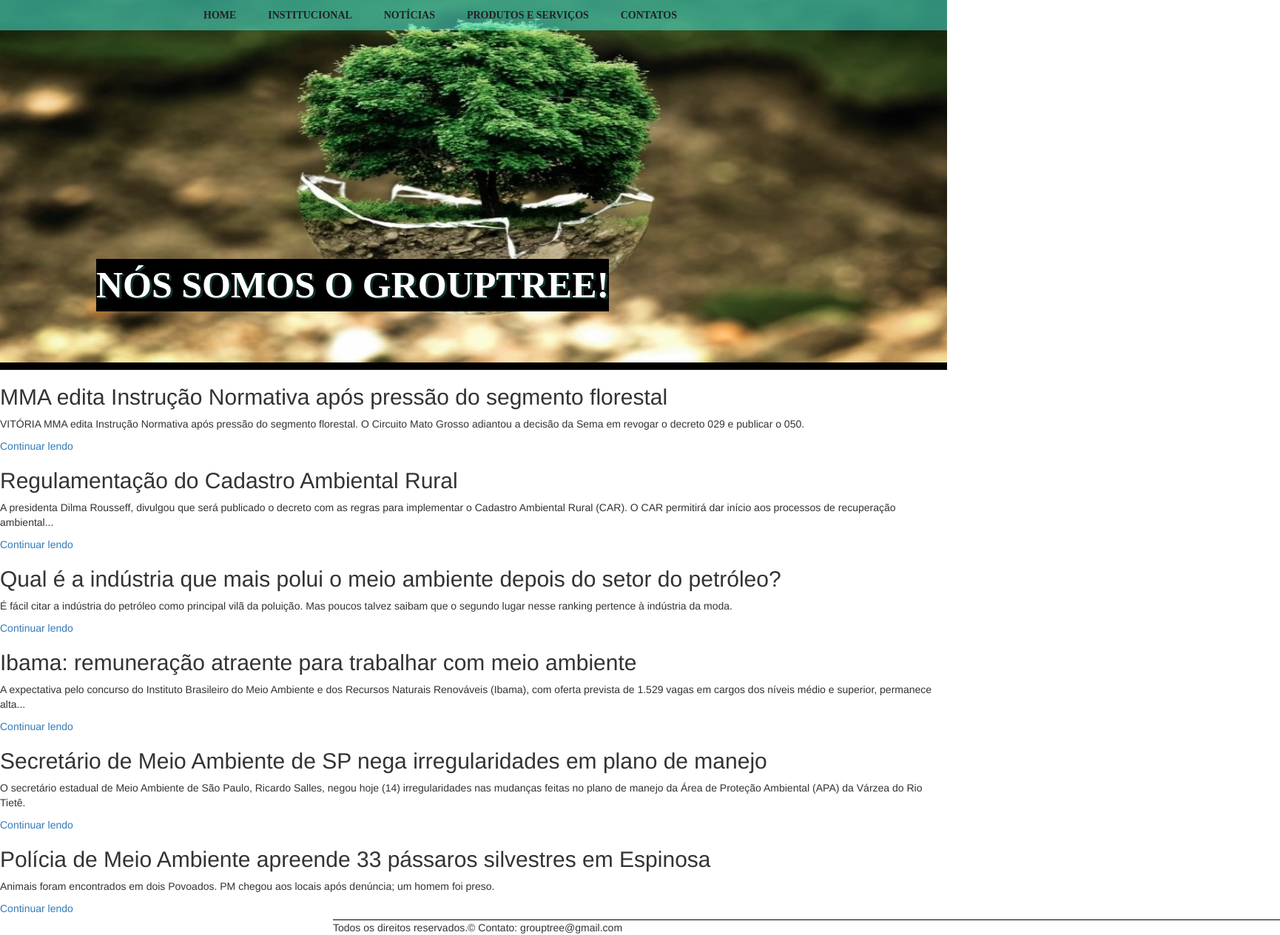
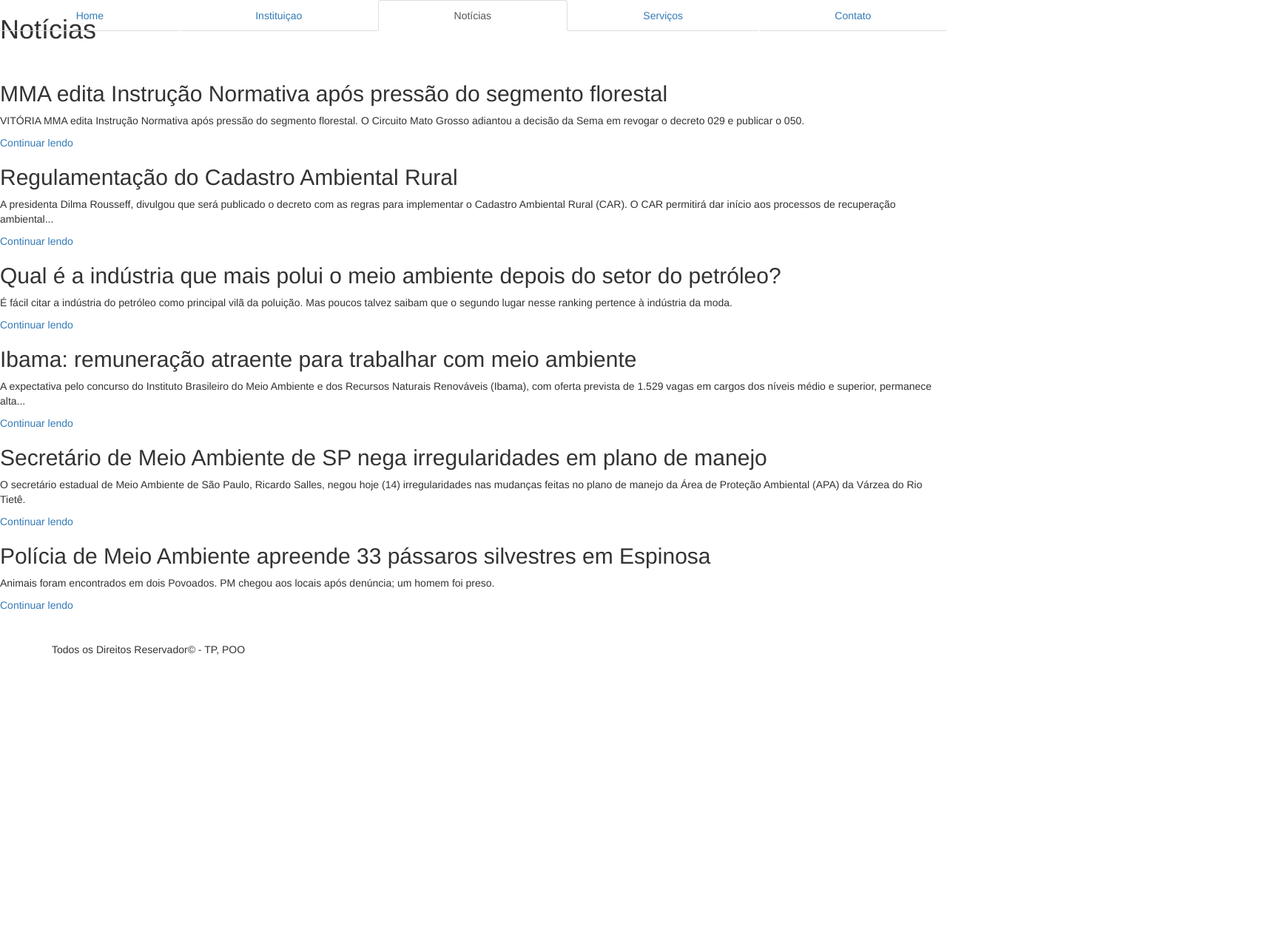
Before and after one commit to RoReis/Grupo-3-, a plain HTML site: page HTML5Application/public_html/pages/noticias.html in a window 1280 px wide. Shown: the whole page at 74% size, 1730 px wide, since content can reach past the window. After the commit the page ends 898 px from the top, so only its background shows below. Drawn offline with Linux system fonts and the light colour scheme.

Commit message:
Add files via upload

```diff
--- a/HTML5Application/public_html/pages/noticias.html
+++ b/HTML5Application/public_html/pages/noticias.html
@@ -15,25 +15,28 @@ and open the template in the editor.
     </head>
     <body>
         <!-- aqui é o menu -->
-        <div class="menu">
-	<nav class="barra_menu">
-    	<ul>
-        	<li><a href="../index.html" title="Home">HOME</a></li>
-        	<li><a href="instituicao.html" title="Sobre">INSTITUCIONAL</a></li>
-        	<li><a href="noticias.html" title="Portifolio">NOTÍCIAS</a></li>
-        	<li><a href="produtoseservicos.html" title="Nossa Equipe">PRODUTOS E SERVIÇOS</a></li>
-        	<li><a href="contatos.html" title="Contatos">CONTATOS</a></li>
+        <header>
+            <div class="container">
+                <nav class="navbar navbar-fixed-top">
+                            <ul class="nav nav-tabs nav-justified">
+                                <li><a href="../index.html">Home</a></li>
+                                <li><a href="instituicao.html">Instituiçao</a></li>
+                                <li class="active"><a href="noticias.html">Notícias</a></li>
+                                <li><a href="produtoseservicos.html">Serviços</a></li>
+                                <li><a href="contatos.html">Contato</a></li>
                             </ul>
-        </nav><!-- div barra-menu -->
-        </div><!-- div menu -->
-        <!-- Conteúdo do meio -->
+                </nav>
+            </div>
+        </header>
+
+        <!-- conteúdo do meio -->
         <div class="conteudo_meio">
-        <img src="../img/img_home.jpg" alt=""/>
-        <div class="texto_img">
-            NÓS SOMOS O GROUPTREE!
-        </div>
-        </div>
 
+        </div><!-- div conteudo_meio -->
+
+        <!-- material de noticia -->
+        <div class="texto_noticias">
+            <h1> Notícias </h1><br>
             <h2>MMA edita Instrução Normativa após pressão do segmento florestal</h2>
                     <p>VITÓRIA MMA edita Instrução Normativa após pressão do segmento florestal. O Circuito Mato Grosso adiantou a decisão da Sema em revogar o decreto 029 e publicar o 050.</p>
                     <a href="http://www.biosferamg.com.br/novidade/mma-edita-instrucao-normativa-apos-pressao-do-segmento-florestal/">Continuar lendo</a>
@@ -52,11 +55,18 @@ and open the template in the editor.
             <h2>Polícia de Meio Ambiente apreende 33 pássaros silvestres em Espinosa</h2>
                             <p>Animais foram encontrados em dois Povoados. PM chegou aos locais após denúncia; um homem foi preso.</p>
                             <a href="http://g1.globo.com/mg/grande-minas/noticia/2017/03/policia-de-meio-ambiente-apreende-33-passaros-silvestres-em-espinosa.html">Continuar lendo</a>
+        </div> <!-- Noticias -->
 
 
 
-        <div class="rodape">
-        <footer>Todos os direitos reservados.©  Contato: grouptree@gmail.com</footer>
+
+        <br>
+        <!-- Aqui é o rodapé -->
+        <footer class="footer">
+            <div class="container">
+                <br>
+                <p>Todos os Direitos Reservador&copy; - TP, POO</p>
             </div>
+        </footer>
     </body>
 </html>
```
Also changed, not shown: HTML5Application/public_html/pages/contatos.html (+27 -31 lines), HTML5Application/public_html/pages/instituicao.html (+28 -28 lines), HTML5Application/public_html/pages/produtoseservicos.html (+31 -21 lines). Lines whose indentation alone changed are shown as unchanged.
